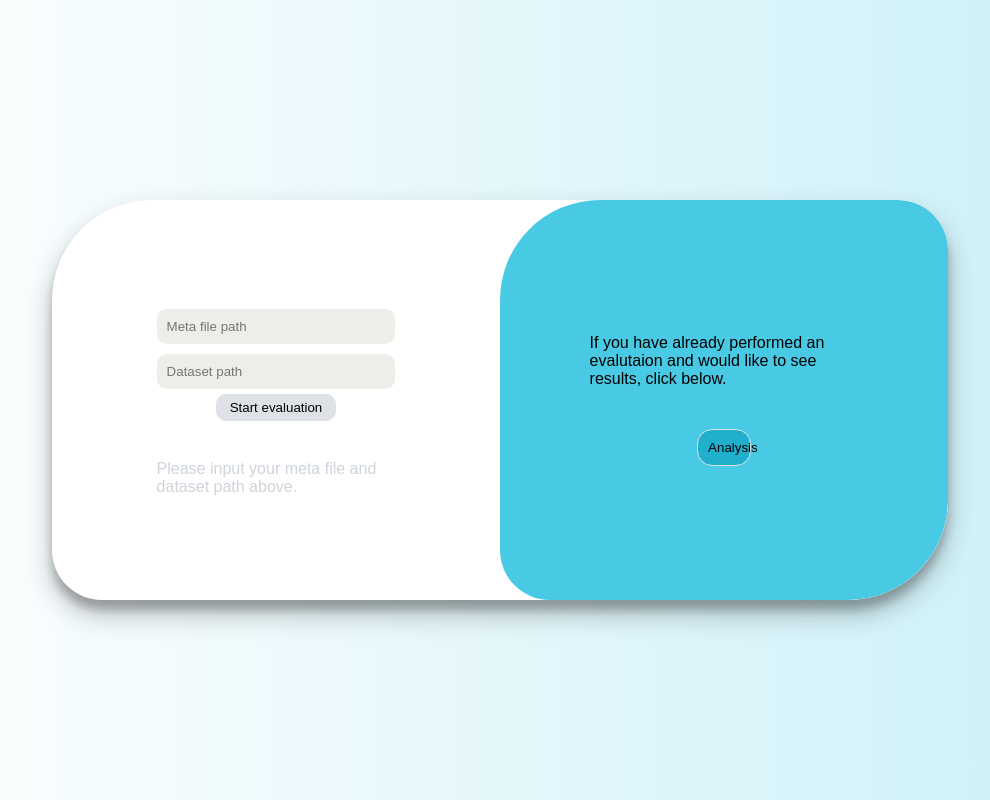
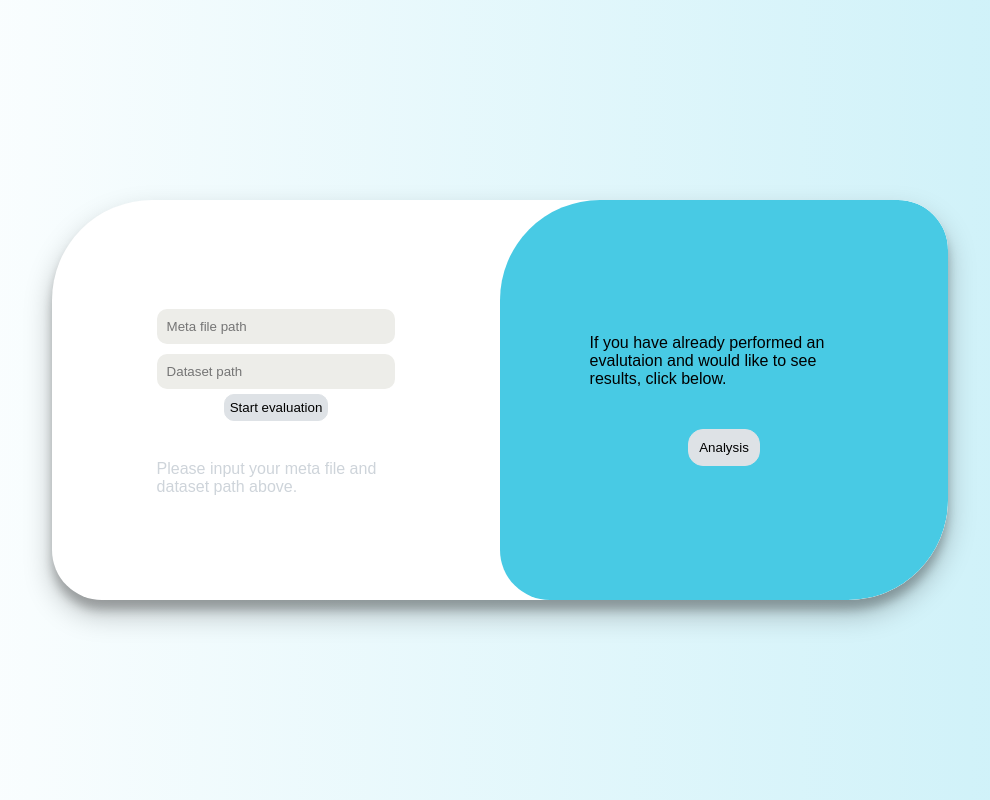
Before and after one commit to RomanMachala/AudioEval, a plain HTML site: page index.html in a window 1280 px wide. Shown: the whole page, without its empty margins (140-1130 px from the left). Drawn offline with Linux system fonts and the light colour scheme.

Commit message:
modified

```diff
--- a/static/styles/main.css
+++ b/static/styles/main.css
@@ -147,7 +147,7 @@ form input {
 .eval-form button, .analysis-form button {
     background: #dee2e6;
     border: 1px #dee2e6 solid;
-    width: 30%;
+    width: fit-content;
     padding: 5px;
     border-radius: 10px;
 }
@@ -159,14 +159,14 @@ form input {
 #analysis-button, #eval-button {
     border: 1px #dee2e6 solid;
     border-radius: 15px;
-    width: 20%;
+    width: fit-content;
     padding: 10px;
     margin-top: 15%;
-    background-color: #20afcc;
+    background: #dee2e6;
 }
 
 #analysis-button:hover, #eval-button:hover {
-
+    background: #adb5bd;
 }
 
 p {
```
